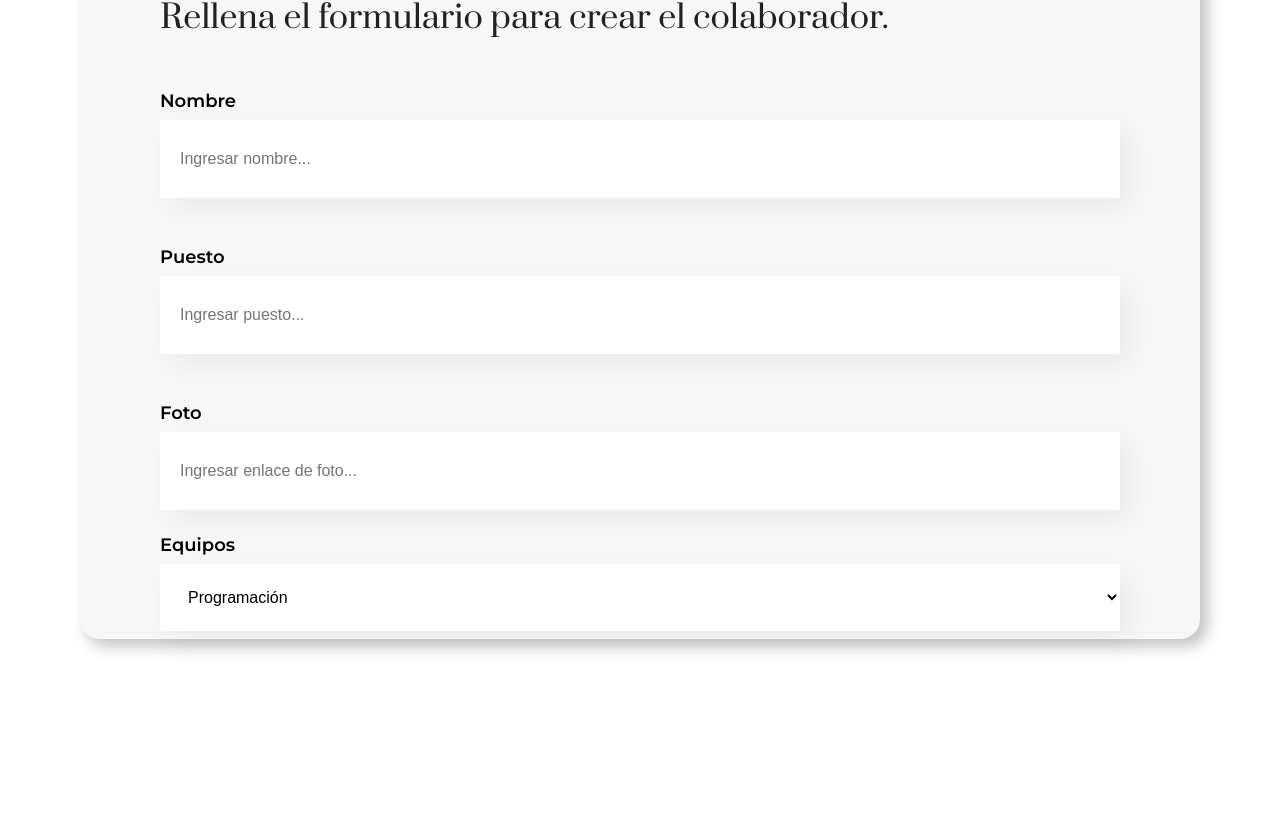
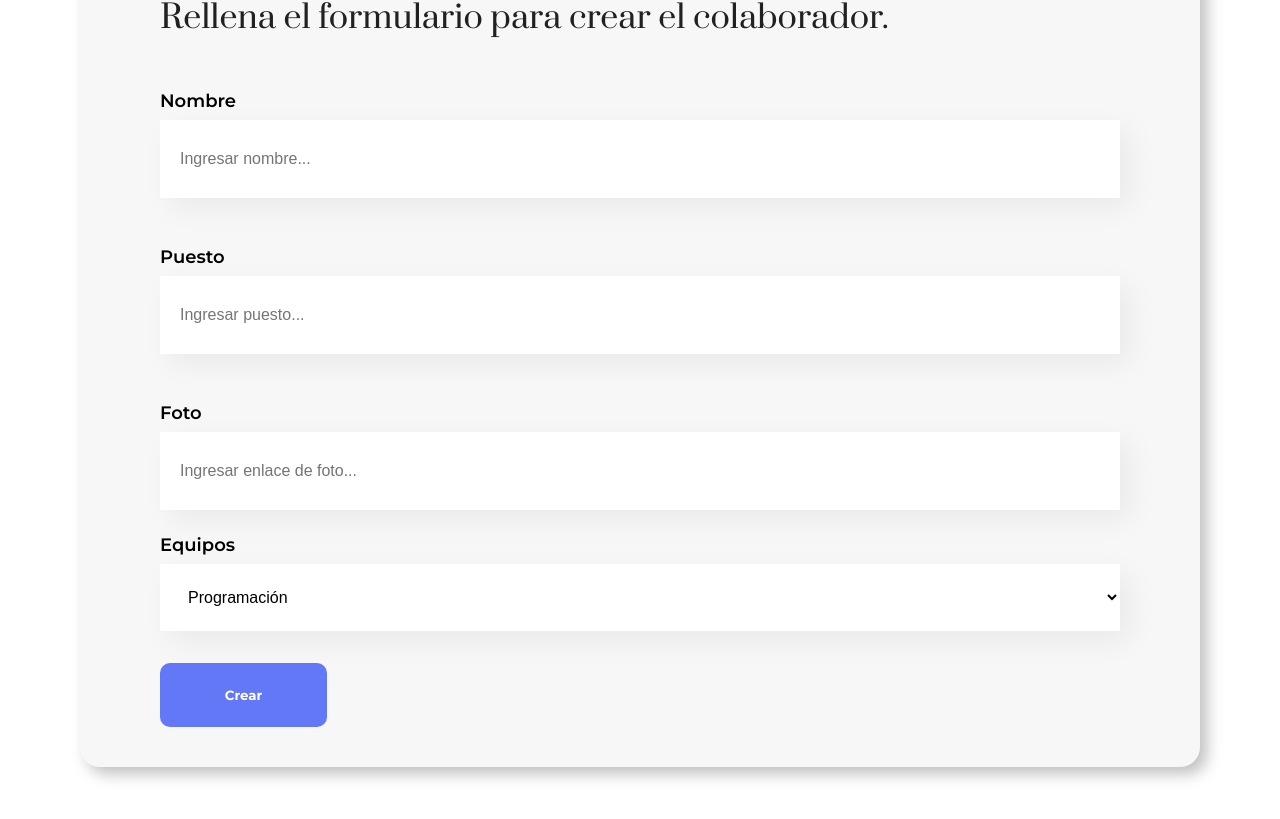
Before and after one commit to Kosmas1122/proyecto_org, a React (Create React App) app: page / in a window 1280 px wide. Shown: the part 619-1438 px from the top of the page. Before the commit the page ends 1338 px from the top, so only its background shows below. Built offline with nearby package versions, Linux system fonts and the light colour scheme.

Commit message:
Añade componente Boton.

```diff
--- /dev/null
+++ b/src/componentes/Boton/Boton.css
@@ -0,0 +1,16 @@
+.boton {
+    background-color: #6278F7;
+    border-radius: 10px;
+    font-family: 'Montserrat', sans-serif;
+    font-weight: 700;
+    padding: 24px 32px;
+    border: none;
+    color: #ffffff;
+    margin: 32px 0px;
+    cursor: pointer;
+    width: 167px;
+}
+
+.boton:hover {
+    color: #95FFD4;
+}
--- /dev/null
+++ b/src/componentes/Boton/index.js
@@ -0,0 +1,7 @@
+import "./Boton.css"
+
+const Boton = (props) => {
+    return <button className="boton"> {props.texto} </button>
+};
+
+export default Boton;
--- a/src/componentes/Formulario/Formulario.js
+++ b/src/componentes/Formulario/Formulario.js
@@ -1,6 +1,7 @@
 import "./Formulario.css";
 import CampoTexto from "../CampoTexto";
 import ListaOpciones from "../ListaOpciones"
+import Boton from "../Boton";
 
 const Formulario = () => {
     return <section>
@@ -10,6 +11,7 @@
             <CampoTexto titulo="Puesto" placeholder="Ingresar puesto" />
             <CampoTexto titulo="Foto"   placeholder="Ingresar enlace de foto" />
             <ListaOpciones />
+            <Boton texto="Crear"/>
         </form>
     </section>
 };
```
